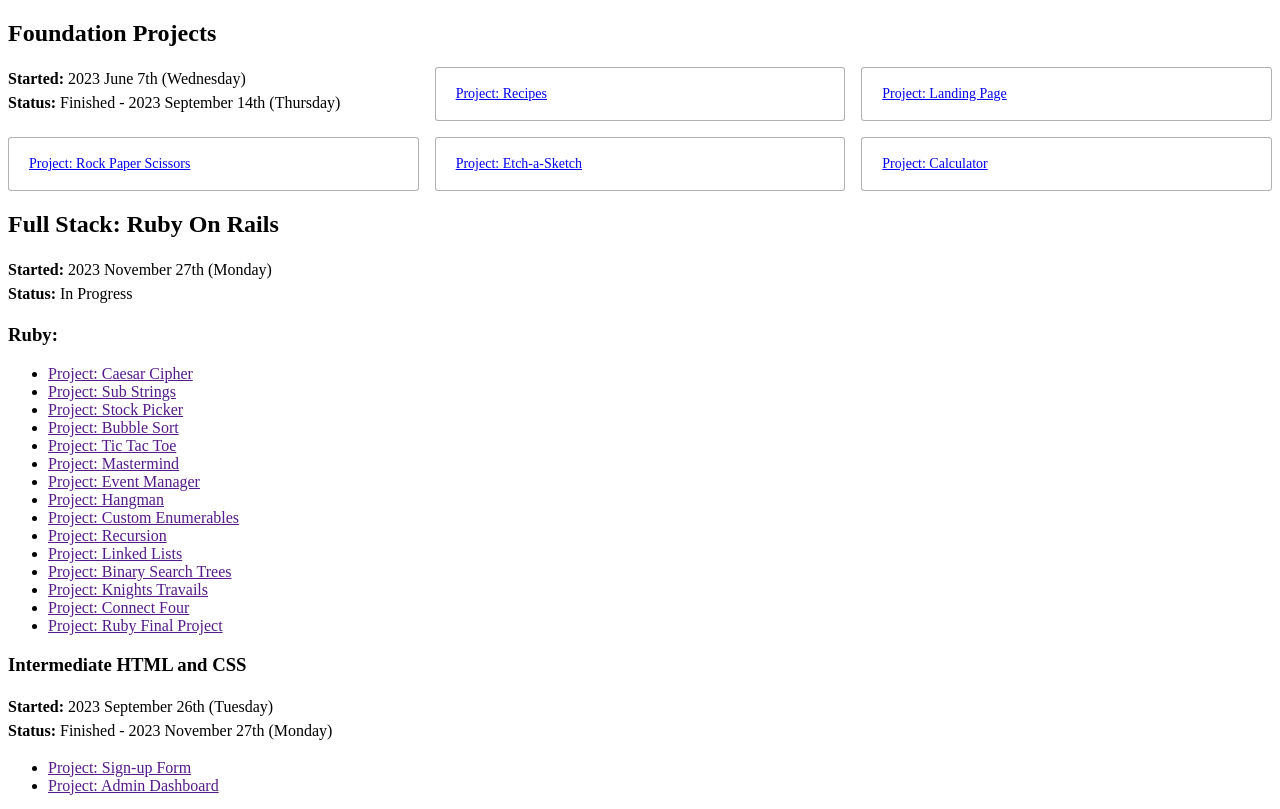
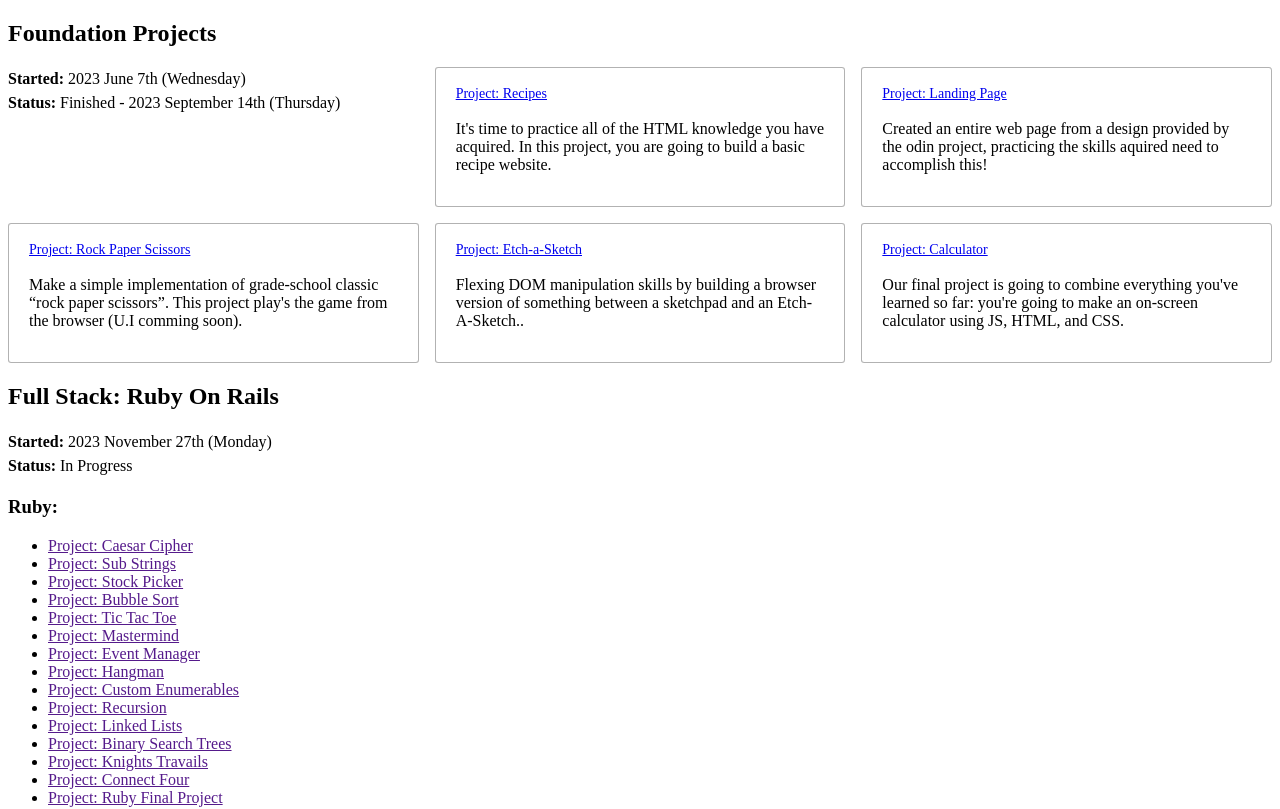
Before and after one commit to Justin-Bento/the-odin-project, a plain HTML site: page index.html in a window 1280 px wide. Shown: the top 809 px of the page. Drawn offline with Linux system fonts and the light colour scheme.

Commit message:
added description of the project

```diff
--- a/index.html
+++ b/index.html
@@ -17,30 +17,35 @@
       <div class="pannel">
         <div class="pannel-container">
           <a href="/foundations/odin-recipes/index.html">Project: Recipes</a>
+          <p>It&#39;s time to practice all of the HTML knowledge you have acquired. In this project, you are going to build a basic recipe website.</p>
         </div>
       </div>
       <!-- Link To: Project Recipies -->
       <div class="pannel">
         <div class="pannel-container">
           <a href="/foundations/landing-page/index.html">Project: Landing Page</a>
+          <p>Created an entire web page from a design provided by the odin project, practicing the skills aquired need to accomplish this!</p>
         </div>
       </div>
       <!-- Project: Landing Page -->
       <div class="pannel">
         <div class="pannel-container">
           <a href="/foundations/rock-paper-scissors/index.html">Project: Rock Paper Scissors</a>
+          <p>Make a simple implementation of grade-school classic “rock paper scissors”. This project play's the game from the browser (U.I comming soon).</p>
         </div>
       </div>
       <!-- Link To: Project Rock Paper Scissors -->
       <div class="pannel">
         <div class="pannel-container">
           <a href="/foundations/etch-a-sketch/index.html">Project: Etch-a-Sketch</a>
+          <p>Flexing DOM manipulation skills by building a browser version of something between a sketchpad and an Etch-A-Sketch..</p>
         </div>
       </div>
       <!-- Link To: Etch-a-Sketch -->
       <div class="pannel">
         <div class="pannel-container">
           <a href="/foundations/calculator/index.html">Project: Calculator</a>
+          <p>Our final project is going to combine everything you&#39;ve learned so far: you&#39;re going to make an on-screen calculator using JS, HTML, and CSS.</p>
         </div>
         <!-- Link To: Project Calculator -->
       </div>
```
